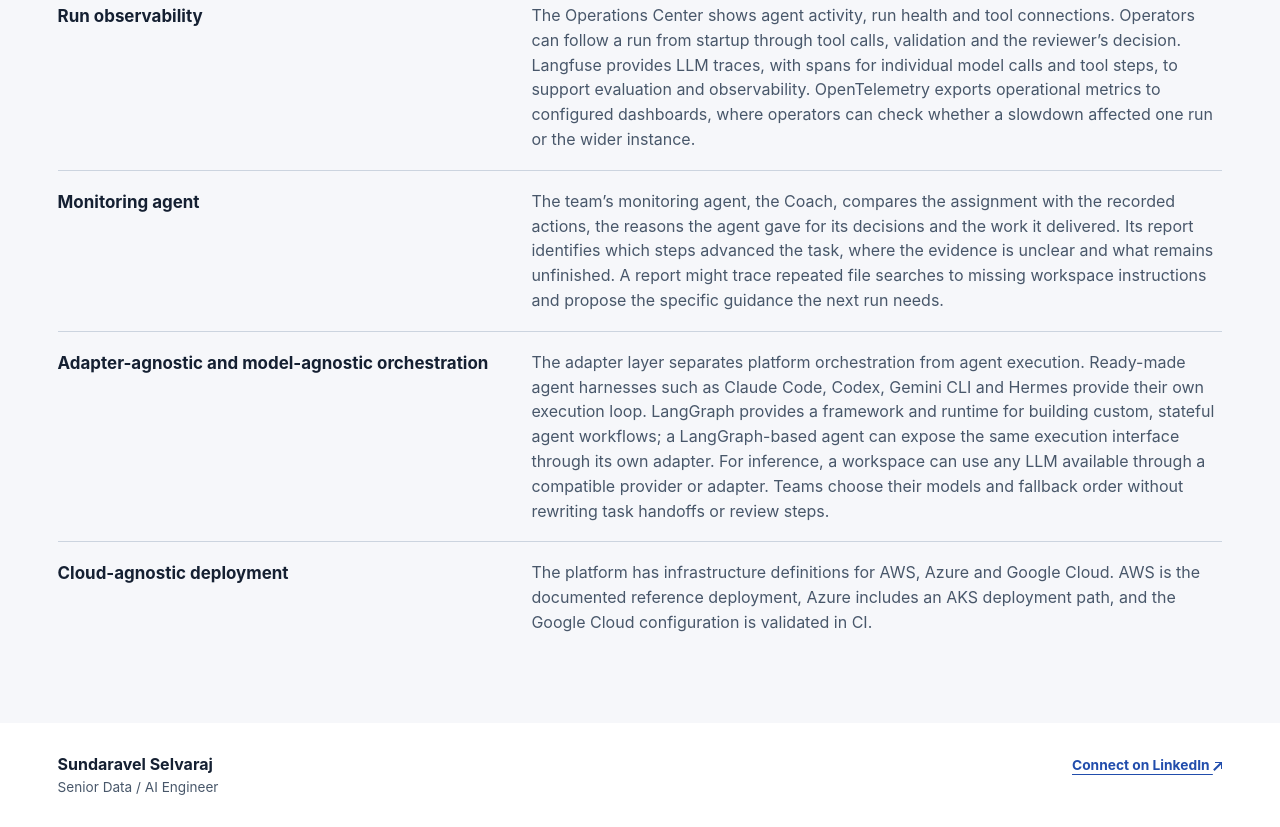
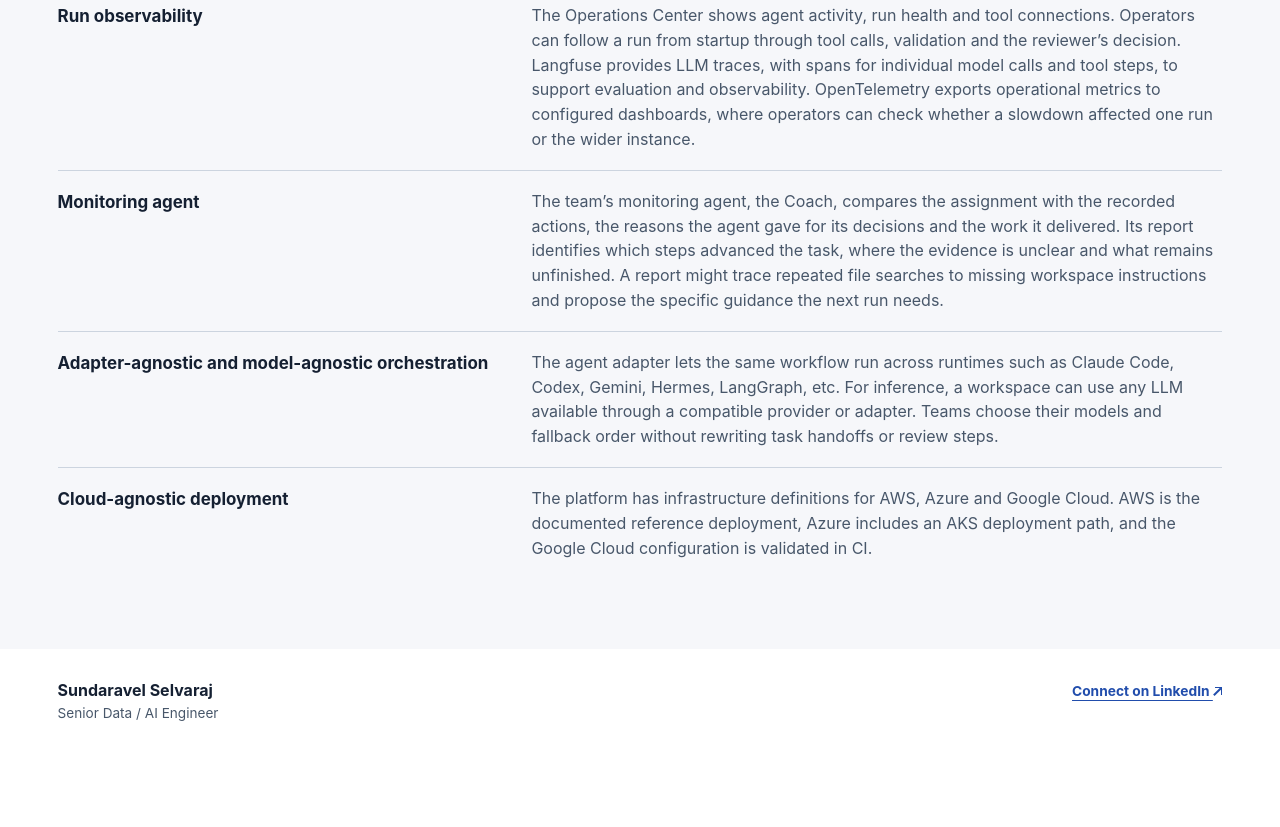
Before and after one commit to svelselvaraj/aimetier-portfolio, a plain HTML site: page index.html in a window 1280 px wide. Shown: the part 4902-5729 px from the top of the page. After the commit the page ends 5655 px from the top, so only its background shows below. Drawn offline with Linux system fonts and the light colour scheme.

```diff
--- a/index.html
+++ b/index.html
@@ -56,7 +56,7 @@
 <div><dt>Peer review and human approval</dt><dd>The reviewer checks the work and can accept it, return it for revision or escalate a decision. The platform uses that verdict and the approval policy for the action to decide when a person needs to step in. High-impact actions and unresolved concerns can pause the run for human review.</dd></div>
 <div><dt>Run observability</dt><dd>The Operations Center shows agent activity, run health and tool connections. Operators can follow a run from startup through tool calls, validation and the reviewer’s decision. Langfuse provides LLM traces, with spans for individual model calls and tool steps, to support evaluation and observability. OpenTelemetry exports operational metrics to configured dashboards, where operators can check whether a slowdown affected one run or the wider instance.</dd></div>
 <div><dt>Monitoring agent</dt><dd>The team’s monitoring agent, the Coach, compares the assignment with the recorded actions, the reasons the agent gave for its decisions and the work it delivered. Its report identifies which steps advanced the task, where the evidence is unclear and what remains unfinished. A report might trace repeated file searches to missing workspace instructions and propose the specific guidance the next run needs.</dd></div>
-<div><dt>Adapter-agnostic and model-agnostic orchestration</dt><dd>The adapter layer separates platform orchestration from agent execution. Ready-made agent harnesses such as Claude Code, Codex, Gemini CLI and Hermes provide their own execution loop. LangGraph provides a framework and runtime for building custom, stateful agent workflows; a LangGraph-based agent can expose the same execution interface through its own adapter. For inference, a workspace can use any LLM available through a compatible provider or adapter. Teams choose their models and fallback order without rewriting task handoffs or review steps.</dd></div>
+<div><dt>Adapter-agnostic and model-agnostic orchestration</dt><dd>The agent adapter lets the same workflow run across runtimes such as Claude Code, Codex, Gemini, Hermes, LangGraph, etc. For inference, a workspace can use any LLM available through a compatible provider or adapter. Teams choose their models and fallback order without rewriting task handoffs or review steps.</dd></div>
 <div><dt>Cloud-agnostic deployment</dt><dd>The platform has infrastructure definitions for AWS, Azure and Google Cloud. AWS is the documented reference deployment, Azure includes an AKS deployment path, and the Google Cloud configuration is validated in CI.</dd></div>
 </dl></div></section>
 </main><footer class="shell"><div><strong>Sundaravel Selvaraj</strong><p>Senior Data / AI Engineer</p></div><a href="https://www.linkedin.com/in/sundara-vel-selvaraj/">Connect on LinkedIn <span class="out" aria-hidden="true"></span></a></footer>
```
